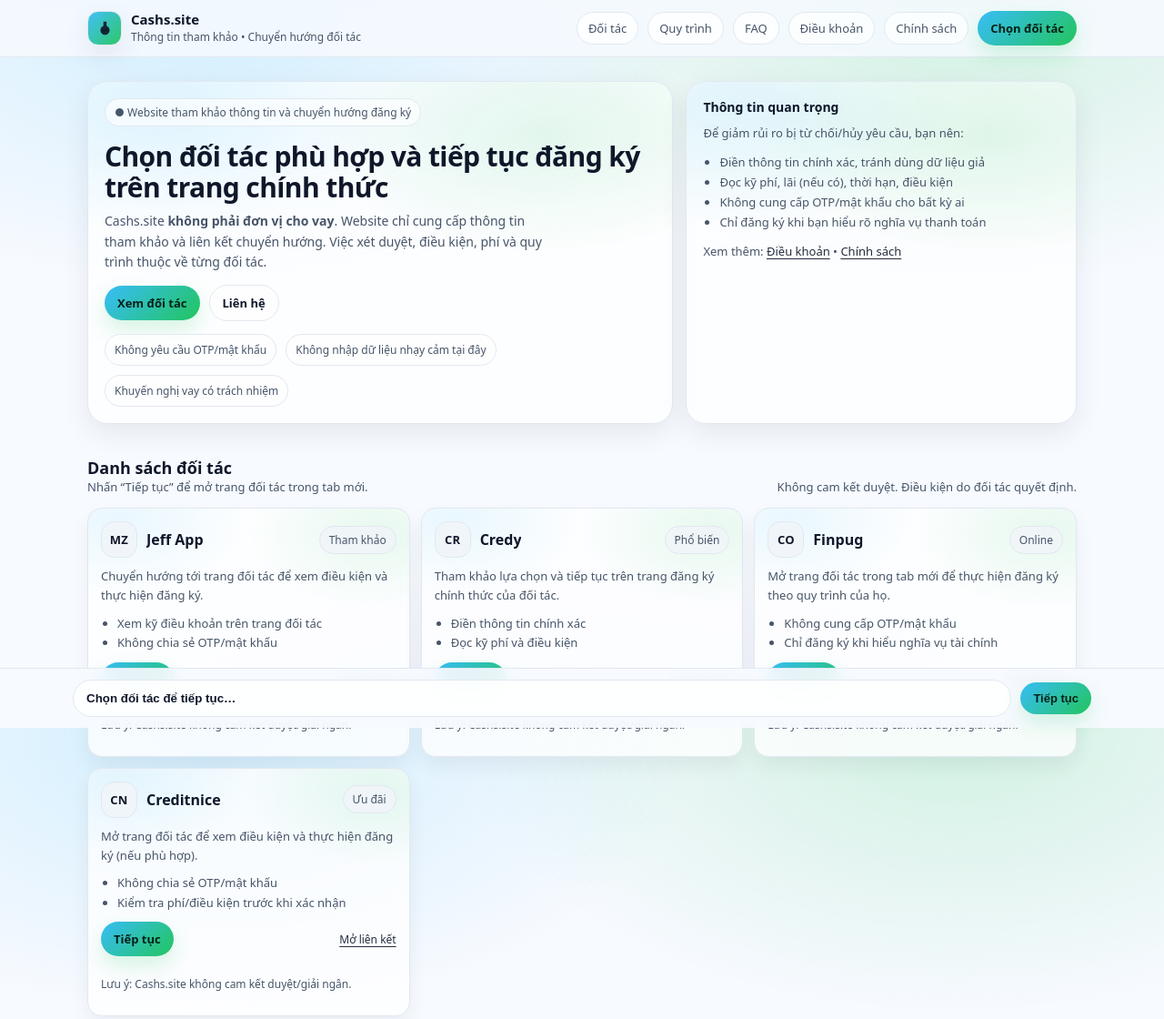
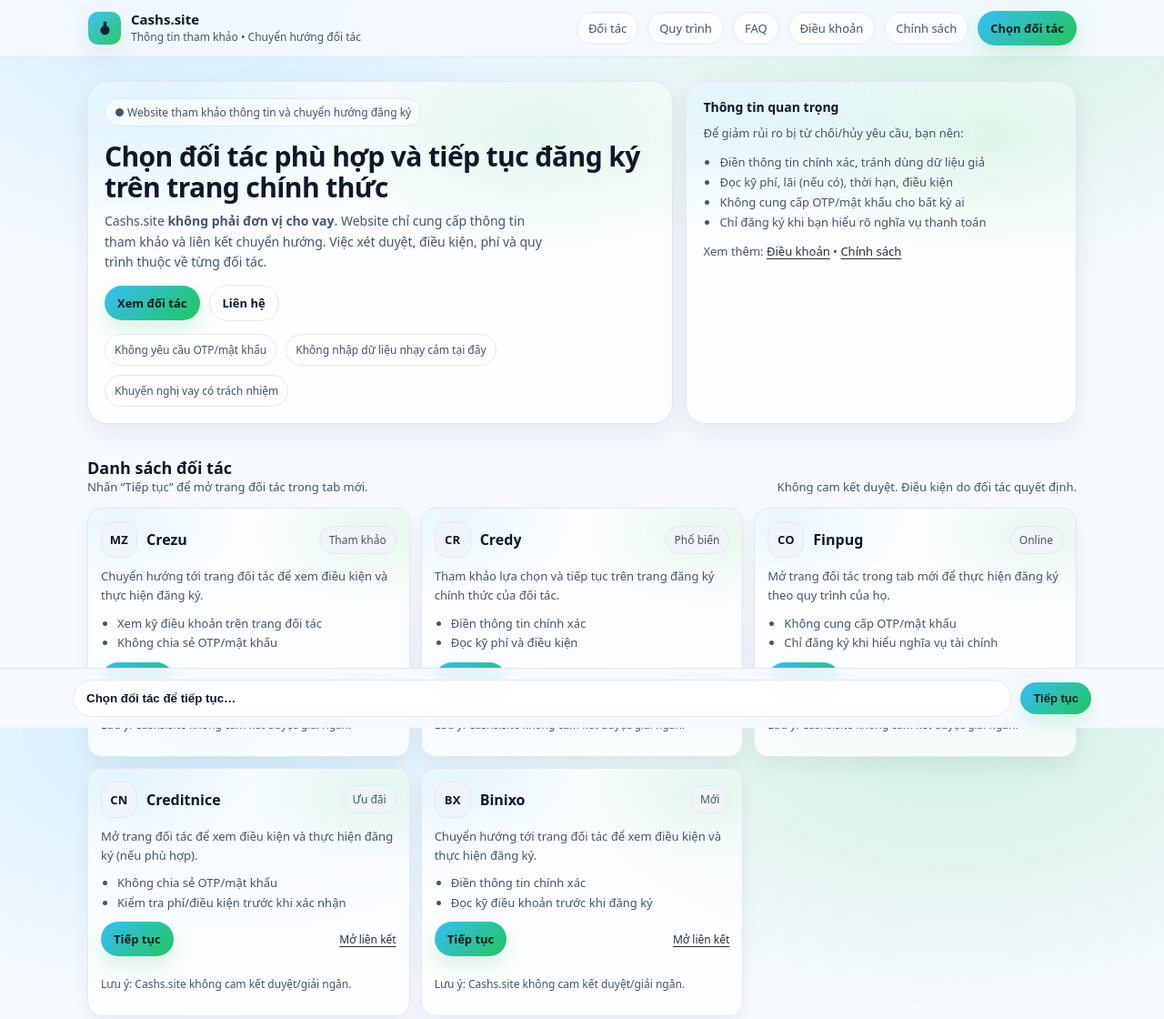
Before and after one commit to hienkhoakhang-lab/cashs, a plain HTML site: page index.html in a window 1280 px wide. Shown: the top 1120 px of the page at 91% size. Drawn offline with Linux system fonts and the light colour scheme.

Commit message:
Update index.html

```diff
--- a/index.html
+++ b/index.html
@@ -535,10 +535,11 @@
 
   <script>
     const offers = [
-      { name: "Jeff App",     url: "https://go.dinos.click/click?a=84333&o=225", tag: "Tham khảo", desc: "Chuyển hướng tới trang đối tác để xem điều kiện và thực hiện đăng ký.", points: ["Xem kỹ điều khoản trên trang đối tác", "Không chia sẻ OTP/mật khẩu"], code: "MZ" },
+      { name: "Crezu",     url: "https://go.dinos.click/click?a=84333&o=682", tag: "Tham khảo", desc: "Chuyển hướng tới trang đối tác để xem điều kiện và thực hiện đăng ký.", points: ["Xem kỹ điều khoản trên trang đối tác", "Không chia sẻ OTP/mật khẩu"], code: "MZ" },
       { name: "Credy",      url: "https://go.dinos.click/click?a=84333&o=370", tag: "Phổ biến", desc: "Tham khảo lựa chọn và tiếp tục trên trang đăng ký chính thức của đối tác.", points: ["Điền thông tin chính xác", "Đọc kỹ phí và điều kiện"], code: "CR" },
       { name: "Finpug", url: "https://ads.clickbuy.asia/click?a=84333&o=1257", tag: "Online",    desc: "Mở trang đối tác trong tab mới để thực hiện đăng ký theo quy trình của họ.", points: ["Không cung cấp OTP/mật khẩu", "Chỉ đăng ký khi hiểu nghĩa vụ tài chính"], code: "CO" },
-      { name: "Creditnice", url: "https://go.dinos.click/click?a=84333&o=990", tag: "Ưu đãi",    desc: "Mở trang đối tác để xem điều kiện và thực hiện đăng ký (nếu phù hợp).", points: ["Không chia sẻ OTP/mật khẩu", "Kiểm tra phí/điều kiện trước khi xác nhận"], code: "CN" }
+      { name: "Creditnice", url: "https://go.dinos.click/click?a=84333&o=990", tag: "Ưu đãi",    desc: "Mở trang đối tác để xem điều kiện và thực hiện đăng ký (nếu phù hợp).", points: ["Không chia sẻ OTP/mật khẩu", "Kiểm tra phí/điều kiện trước khi xác nhận"], code: "CN" },
+      { name: "Binixo", url: "https://static.clickbuy.asia/click?a=84333&o=456", tag: "Mới", desc: "Chuyển hướng tới trang đối tác để xem điều kiện và thực hiện đăng ký.", points: ["Điền thông tin chính xác", "Đọc kỹ điều khoản trước khi đăng ký"], code: "BX" }
     ];
 
     const $ = (s, p=document) => p.querySelector(s);
```
